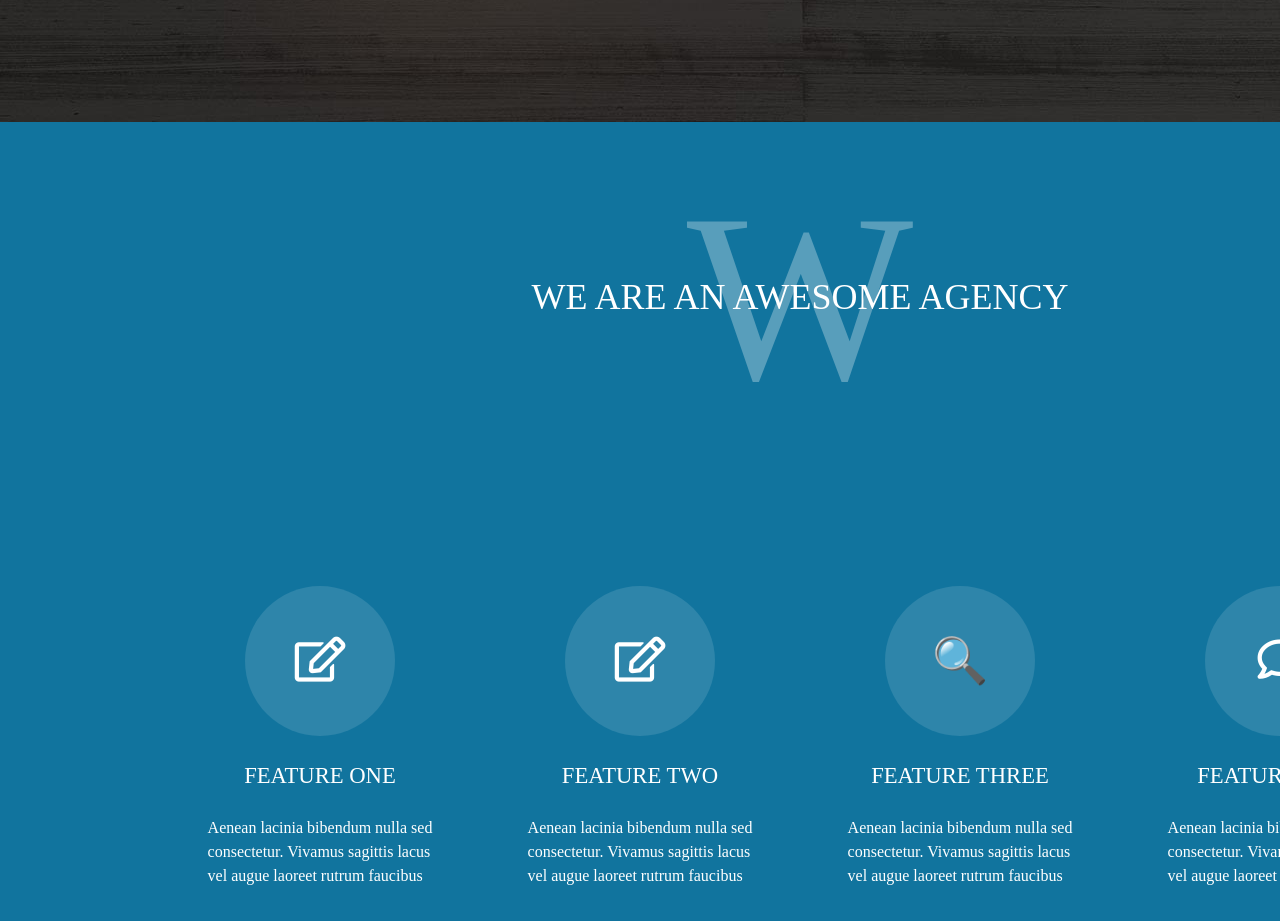
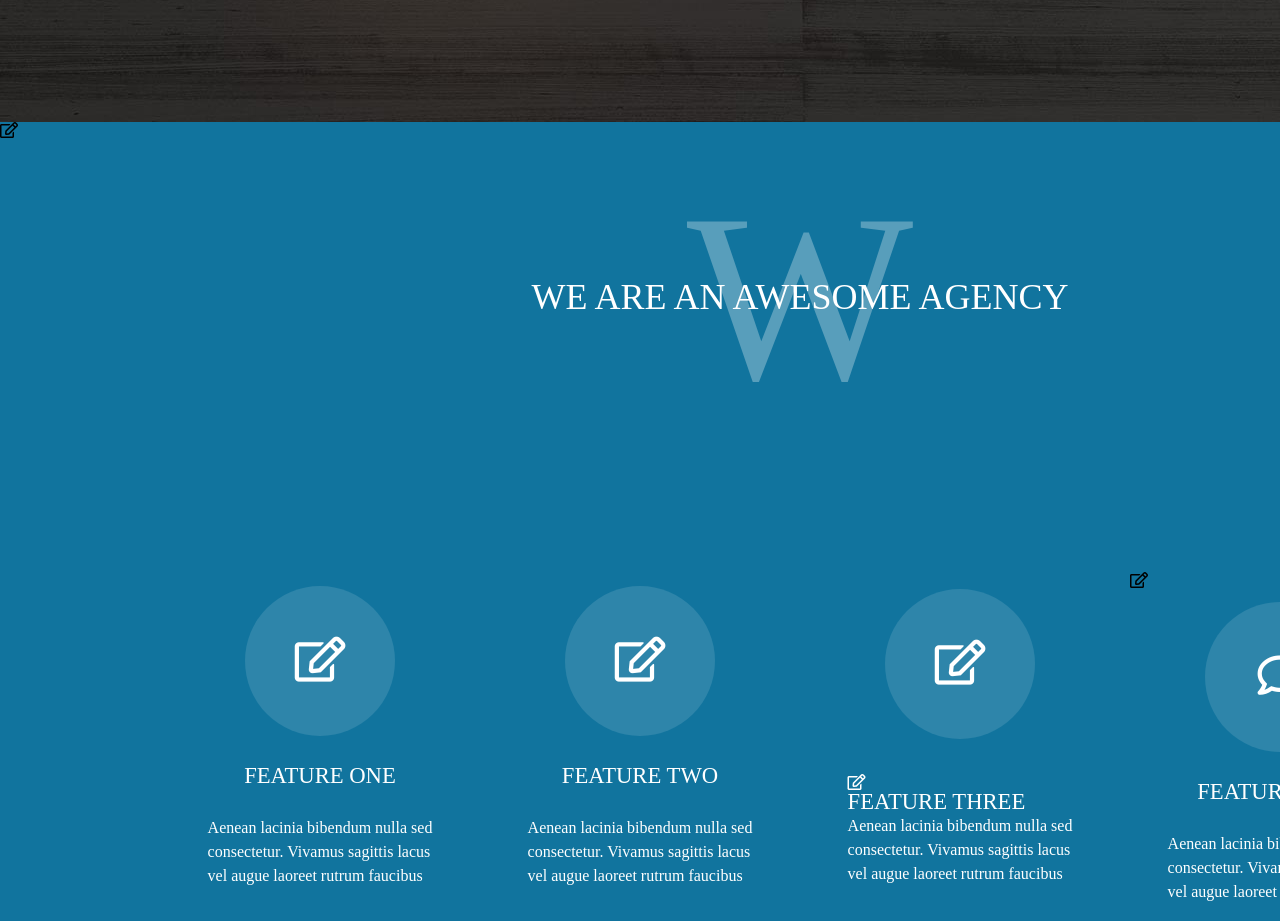
Before and after one commit to 6heLL66/creatives.github.io, a plain HTML site: page index.html in a window 1280 px wide. Shown: the part 960-1881 px from the top of the page. Drawn offline with nearby package versions, Linux system fonts and the light colour scheme.

Commit message:
Update index.html

```diff
--- a/index.html
+++ b/index.html
@@ -145,7 +145,7 @@
 
 
 
-						<div class="kryg">&#128269;</div>
+						<div class="kryg"><i class="far fa-edit"></div>
 						<div class="zg">FEATURE THREE</div>
 						<div class="pdzg">Aenean lacinia bibendum nulla sed<br> consectetur. Vivamus sagittis lacus<br> vel augue laoreet rutrum faucibus</div>
 
```
